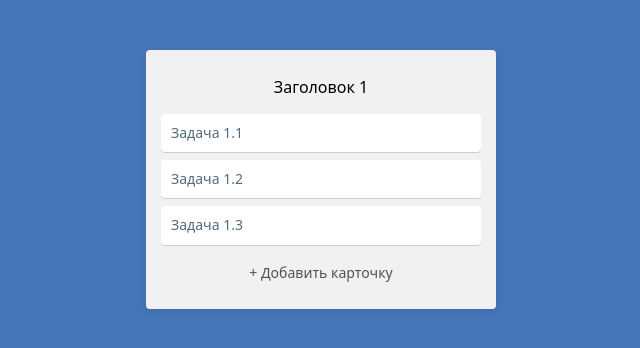
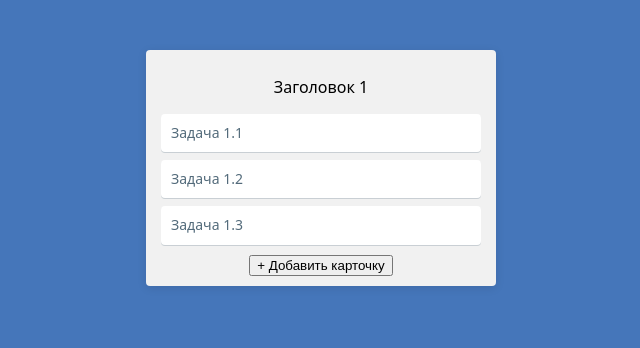
Before and after one commit to dimonarhipon/Flashnote, a React (Create React App) app: page / in a window 1280 px wide. Shown: the top 348 px of the page, without its empty margins (319-959 px from the left). Built offline with nearby package versions, Linux system fonts and the light colour scheme.

Commit message:
Update FlashNote.js
Стилищация кнопки

```diff
--- a/src/components/FlashNote/FlashNote.js
+++ b/src/components/FlashNote/FlashNote.js
@@ -2,6 +2,9 @@ import React from 'react';
 import clases from './FlashNote.module.css';
 
 let FlashNote = () => {
+
+	document.querySelector('.column')
+
 	return (
 		<div className={clases.container}>
 			<div className={clases.row}>
@@ -20,11 +23,11 @@ let FlashNote = () => {
 							Задача 1.3
 						</div>
 					</div>
-					<p className={clases.footer}>
-						<span className={clases.action}>
+					<div className={clases.footer}>
+						<button type="button" className={clases.addNode}>
 							+ Добавить карточку
-						</span>
-					</p>
+						</button>
+					</div>
 				</div>
 			</div>
 
```
